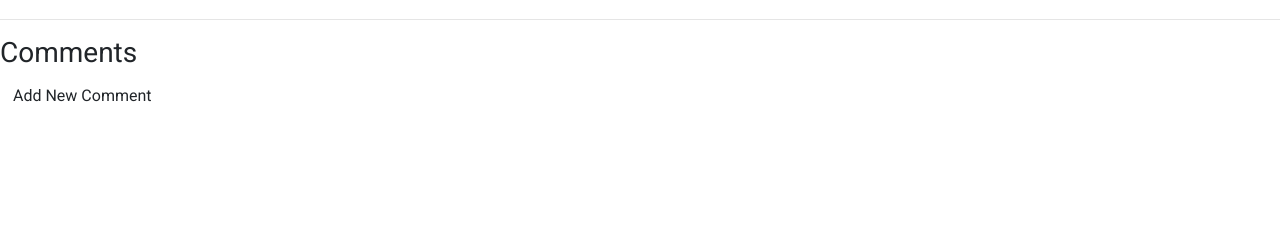
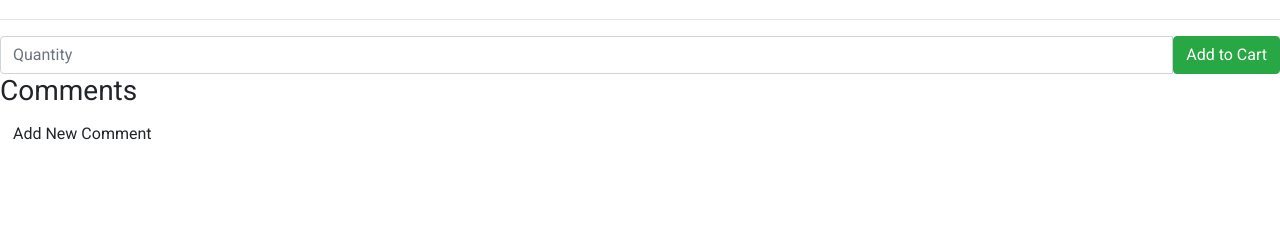
Before and after one commit to edgar183/issue_tracker, a Django app: template issues/templates/featuredetail.html in a window 1280 px wide. Shown: the part 479-719 px from the top of the page. Run offline with Django 3.2, Linux system fonts and the light colour scheme; the template is opened without the code that fills it, so the values that code supplies are empty; some libraries are stand-ins or nearby versions.

Commit message:
adding new form to add product to shoping cart

```diff
--- a/issues/templates/featuredetail.html
+++ b/issues/templates/featuredetail.html
@@ -17,6 +17,16 @@
 <p>Author:{{ feature.author }}</p>
 <p>Price:{{ feature.price }}</p>
 <hr />
+<form method="post" action="{% url 'add_to_cart' feature.id %}">
+  {% csrf_token %}
+  <div class="input-group">
+      <input name="quantity" type="number" min="1" max="999" class="form-control" placeholder="Quantity">
+      <span class="input-group-btn">
+          <button class="btn btn-success" type="submit">Add to Cart</button>
+      </span>
+  </div>
+</form>
+<!-- Comments -->
 <h3>Comments </h3>
 <a class="btn-floating btn waves-effect waves-light green" href="{% url 'new_feature_comment' feature.id %}">Add New Comment</a>
 {% for comment in comments %}
```
